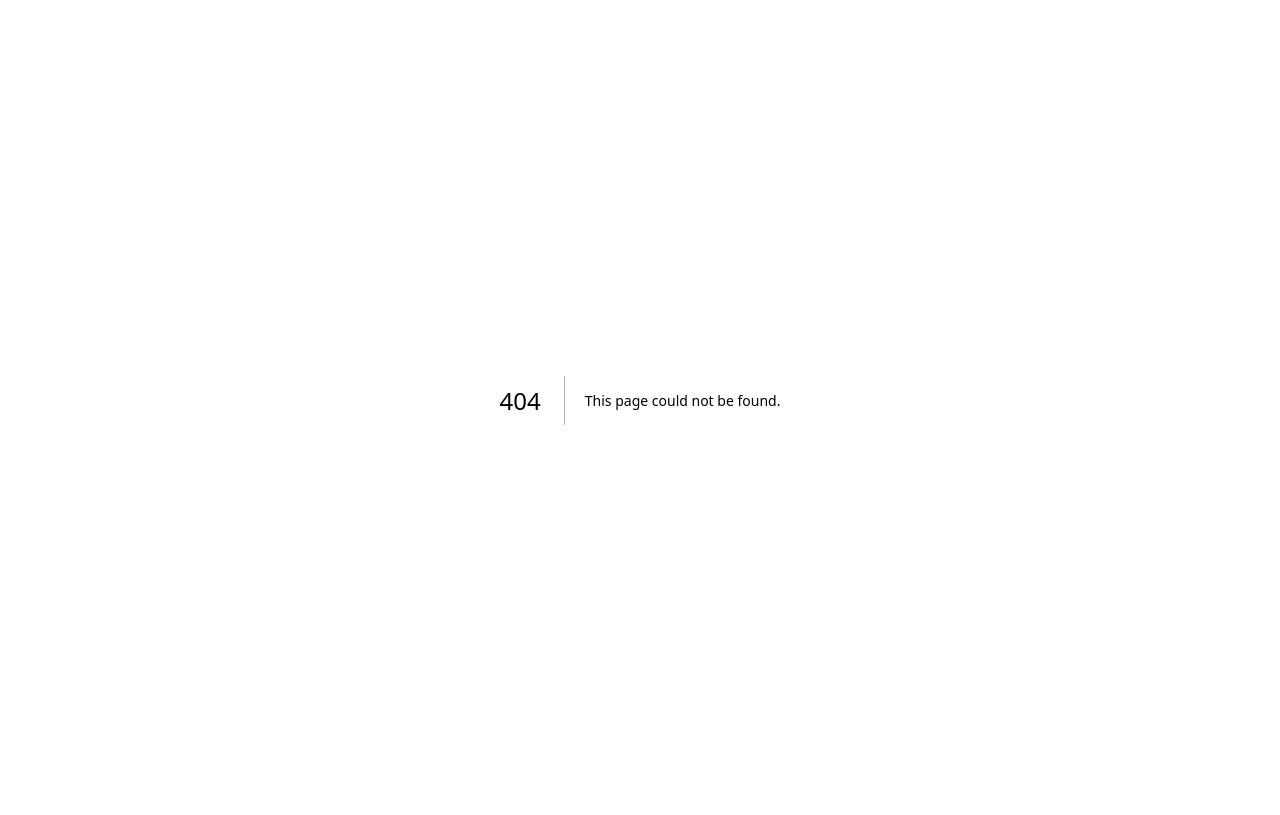
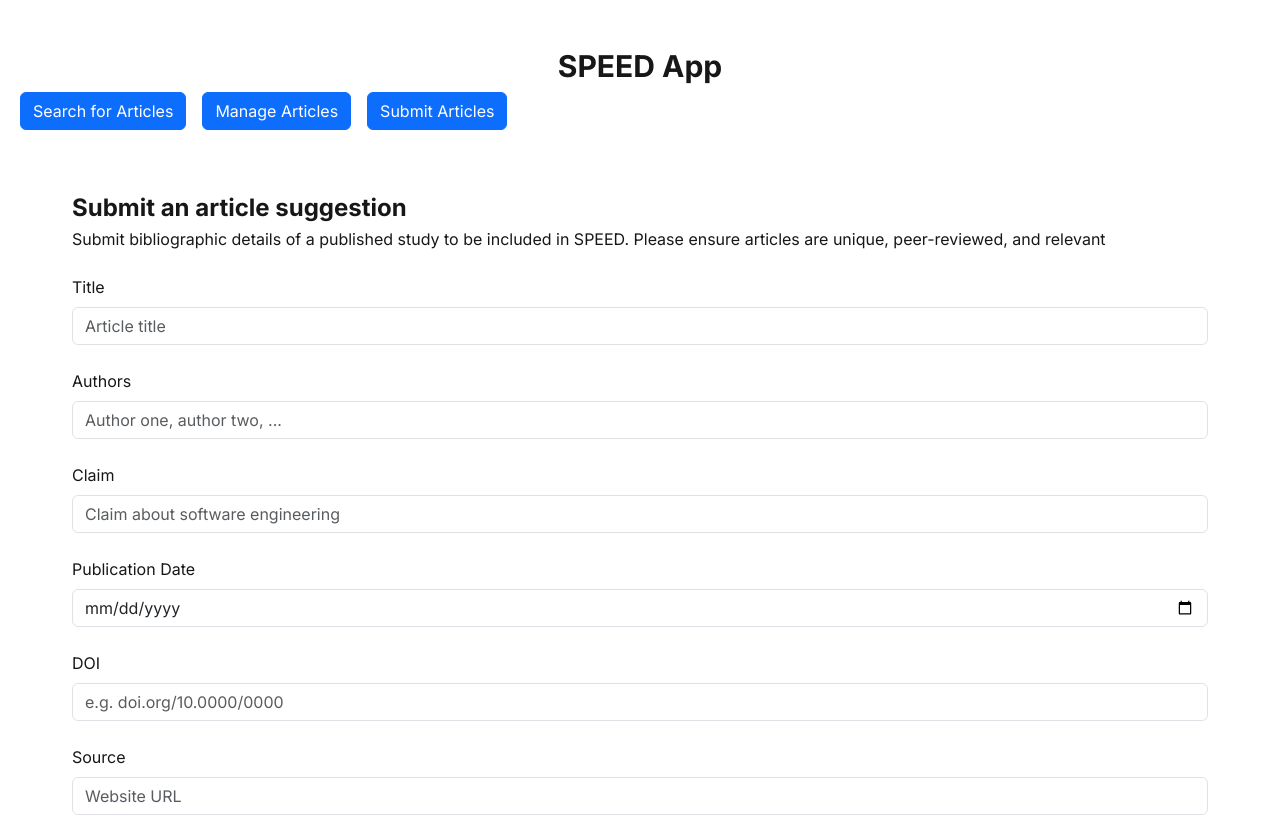
Before and after one commit to PineappleBearr/CISE-W205A-G6, a Next.js app in the folder frontend/: page /submit in a window 1280 px wide. Before the commit this address had no page. Shown: the top 815 px of the page. Built offline with nearby package versions, Linux system fonts and the light colour scheme.

Commit message:
Submit article page
Simple form with placeholders but no functions yet

```diff
--- a/frontend/src/app/globals.css
+++ b/frontend/src/app/globals.css
@@ -21,7 +21,13 @@ body {
 }
 
 h1 {
-  size: 100px;
+  font-weight: bold;
+  font-size: 30px;
+}
+
+h2 {
+  font-weight: bold;
+  font-size: 24px;
 }
 
 @layer utilities {
--- a/frontend/src/app/layout.tsx
+++ b/frontend/src/app/layout.tsx
@@ -7,7 +7,7 @@ import BootstrapClient from "@/components/BootstrapClient";
 const inter = Inter({ subsets: ["latin"] });
 
 export const metadata: Metadata = {
-  title: "Create Next App",
+  title: "SPEED",
   description: "Generated by create next app",
 };
 
--- a/frontend/src/app/search/page.tsx
+++ b/frontend/src/app/search/page.tsx
@@ -15,8 +15,11 @@ export default function Search() {
                             <tr>
                                 <th>ID:</th>
                                 <th>Title:</th>
-                                <th>Author:</th>
+                                <th>Source</th>
+                                <th>Authors:</th>
                                 <th>Publish Date:</th>
+                                <th>DOI</th>
+                                <th>Claim</th>
                             </tr>
                         </thead>
                     </table>
--- /dev/null
+++ b/frontend/src/app/submit/page.tsx
@@ -0,0 +1,51 @@
+import Navbar from "@/components/navbar";
+
+export default function Submit() {
+    return (
+        <div className="container">
+            <h1 className="text-center mt-5">SPEED App</h1>
+            <Navbar />
+            <nav className="navbar">
+                <div className="container d-flex justify-content-start m-5">
+                    <div className="col-md-12">
+                        <h2>Submit an article suggestion</h2>
+                        <p className='mt-1'>Submit bibliographic details of a published study to be included in SPEED. Please ensure articles are unique, peer-reviewed, and relevant</p>
+                        <form>
+                            <div className="form-group mt-4">
+                                {/* Title */}
+                                <label htmlFor="titleInput" className="form-label">Title</label>
+                                <input id="titleInput" type="text" className="form-control" placeholder="Article title"/>
+                                {/* Authors */}
+                                <label htmlFor="authorInput" className="form-label mt-4">Authors</label>
+                                <input id="authorInput" type="text" className="form-control" placeholder="Author one, author two, ..."/>
+                                {/* Claim */}
+                                <label htmlFor="claimInput" className="form-label mt-4">Claim</label>
+                                <input id="claimInput" type="text" className="form-control" placeholder="Claim about software engineering"/>
+                                {/* Publication Date */}
+                                <label htmlFor="pubDateInput" className="form-label mt-4">Publication Date</label>
+                                <input id="pubDateInput" type="date" className="form-control"/>
+                                {/* DOI */}
+                                <label htmlFor="doiInput" className="form-label mt-4">DOI</label>
+                                <input id="doiInput" type="text" className="form-control" placeholder="e.g. doi.org/10.0000/0000"/>
+                                {/* Source */}
+                                <label htmlFor="sourceInput" className="form-label mt-4">Source</label>
+                                <input id="sourceInput" type="text" className="form-control" placeholder="Website URL"/>
+                                {/* Summary */}
+                                <label htmlFor="summaryInput" className="form-label mt-4">Summary</label>
+                                {/* <input id="summaryInput" type="text" className="form-control"/> */}
+                                <textarea className="form-control" rows={5} id="summaryInput" placeholder="Details about the article and its claims"></textarea>
+                            </div>
+                            <div className="form-group">
+                                <div className="col-md mt-3">
+                                    {/* Submit button */}
+                                    <button type="submit" className="btn btn-primary px-4 py-2">Submit</button>
+                                    <button className="btn btn-secondary px-2 py-2 mx-2">Cancel</button>
+                                </div>
+                            </div>
+                        </form>
+                    </div>
+                </div>
+            </nav>
+        </div>
+    );
+}
--- a/frontend/src/components/navbar.tsx
+++ b/frontend/src/components/navbar.tsx
@@ -8,10 +8,10 @@ export default function Navbar() {
                 <button className="btn btn-primary mx-2" > Search for Articles </button>
             </Link>
             <Link href="/search" >
-            <button className="btn btn-primary mx-2" > Manage Article/s </button>
+            <button className="btn btn-primary mx-2" > Manage Articles </button>
             </Link>
-            <Link href="/search" >
-                <button className="btn btn-primary mx-2" > Submit Article/s </button>
+            <Link href="/submit" >
+                <button className="btn btn-primary mx-2" > Submit Articles </button>
             </Link>
         </nav>
     )
```
